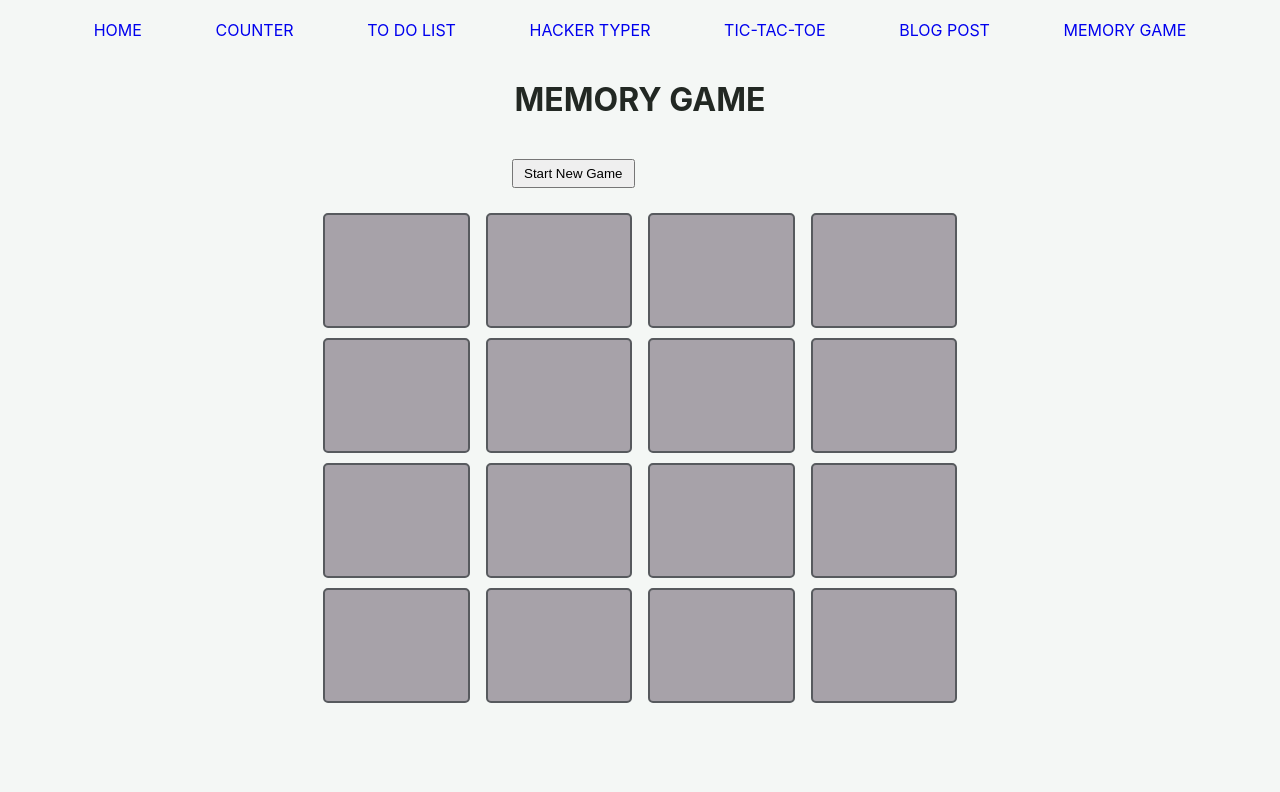
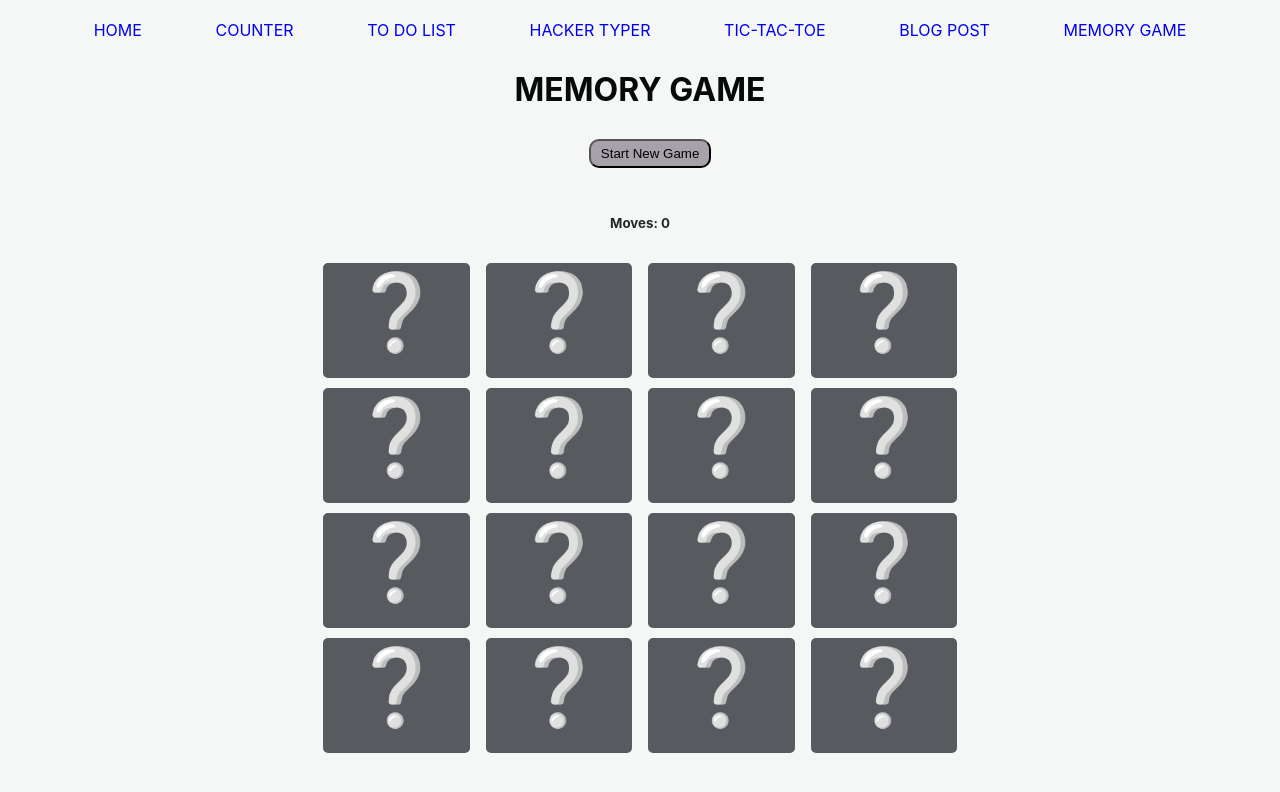
Before and after one commit to nicoleholubkova/React-apps, a React (Create React App) app: page /memoryGame in a window 1280 px wide. Shown: the top 792 px of the page. Built offline with nearby package versions, Linux system fonts and the light colour scheme.

Commit message:
memory game done

```diff
--- a/src/memoryGame/Card.tsx
+++ b/src/memoryGame/Card.tsx
@@ -1,18 +1,29 @@
+import { CardData } from "./MemoryGameApp";
 import styled from "styled-components";
 
 interface CardProps {
-  click: () => void;
-  showing: any;
-  backgroundColor: string;
+  card: CardData;
+  selectCard: (id: number) => void;
 }
 
 export const Card = (props: CardProps) => {
-  let style = {};
-  if (props.showing)
-    style = { backgroundColor: props.backgroundColor, pointerEvents: "none" };
-  return <DivWrapperCard onClick={props.click} style={style} />;
+  // const selectCard = () => {
+  //   props.selectCard(props.card.id);
+  //   // eslint-disable-next-line no-console
+  //   console.log(props.card.id);
+  // };
+  return (
+    <DivWrapperCard
+      onClick={() => {
+        props.selectCard(props.card.id);
+      }}
+    >
+      {props.card.selected || props.card.matched
+        ? props.card.symbol.emoji
+        : "❔"}
+    </DivWrapperCard>
+  );
 };
-
 const DivWrapperCard = styled.div`
   flex-basis: calc(25% - 20px);
   height: 111px;
@@ -20,6 +31,8 @@ const DivWrapperCard = styled.div`
   border-radius: 5px;
   margin: 5px 0;
   cursor: pointer;
-  background-color: #a7a2a9;
+  background-color: #575a5e;
   transition: 0.3s background-color linear;
+  text-align: center;
+  font-size: 75px;
 `;
--- a/src/memoryGame/Grid.tsx
+++ b/src/memoryGame/Grid.tsx
@@ -1,29 +1,26 @@
 import { Card } from "./Card";
-import { MemoryState } from "./MemoryGameApp";
+import { CardData } from "./MemoryGameApp";
 import styled from "styled-components";
 
 interface CardGridProps {
-  cards: MemoryState[];
-  onClick: (id: number) => void;
+  cards: CardData[];
+  selectCard: (number) => void;
 }
 
 export const CardGrid = (props: CardGridProps) => {
-  const cards = props.cards.map((card) => (
-    <Card
-      key={card.id}
-      backgroundColor={card.backgroundColor}
-      showing={card.cardState}
-      click={() => props.onClick(card.id)}
-    />
-  ));
-
-  return <DivWrapperCardGrid>{cards}</DivWrapperCardGrid>;
+  return (
+    <DivWrapperCardGrid>
+      {props.cards.map((card, index) => (
+        <Card key={index} card={card} selectCard={props.selectCard} />
+      ))}
+    </DivWrapperCardGrid>
+  );
 };
 
 const DivWrapperCardGrid = styled.div`
   display: flex;
   flex-wrap: wrap;
-  margin: auto;
+  margin: auto auto 33px auto;
   justify-content: space-around;
   padding: 0 5px;
   max-width: 650px;
--- a/src/memoryGame/MemoryGameApp.tsx
+++ b/src/memoryGame/MemoryGameApp.tsx
@@ -1,130 +1,132 @@
 import { CardGrid } from "./Grid";
 import { Helmet } from "react-helmet";
-import React, { Component } from "react";
+import { Newgame } from "./StartNewGame";
+import { useState } from "react";
 import styled from "styled-components";
 
-interface NewGameProps {
-  startNewGame: () => void;
+export interface CardData {
+  symbol: Symbol;
+  selected: boolean;
+  id: number;
+  matched: boolean;
 }
 
-export interface MemoryState {
+export interface Symbol {
   id: number;
-  cardState: number;
-  backgroundColor: string;
+  emoji: string;
 }
 
-const Newgame = (props: NewGameProps) => {
-  return <Button onClick={props.startNewGame}>Start New Game</Button>;
+const symbols = [
+  { id: 1, emoji: "🐶" },
+  { id: 2, emoji: "🐱" },
+  { id: 3, emoji: "🐼" },
+  { id: 4, emoji: "🦁" },
+  { id: 5, emoji: "🐷" },
+  { id: 6, emoji: "🐴" },
+  { id: 7, emoji: "🦓" },
+  { id: 8, emoji: "🐠" },
+];
+
+const prepareCards = (): CardData[] => {
+  return symbols
+    .concat(symbols)
+    .sort((a, b) => 0.5 - Math.random())
+    .map((symbol, index) => {
+      return {
+        symbol: symbol,
+        selected: false,
+        matched: false,
+        id: index,
+      };
+    });
 };
 
-export class MemoryGameApp extends Component<
-  {},
-  { cards: MemoryState[]; secondClick: boolean }
-> {
-  constructor(props) {
-    super(props);
-    const CardState = {
-      hiding: 0,
-      showing: 1,
-      matching: 2,
+export const MemoryGameApp = () => {
+  const [cards, setCards] = useState(prepareCards());
+  const [numberOfSelectedCard, setNumberOfSelectedCard] = useState(0);
+  const [moves, setMoves] = useState(0);
+
+  const startNewGame = () => {
+    setCards(prepareCards());
+    setNumberOfSelectedCard(0);
+    setMoves(0);
   };
-    let cards = [
-      { id: 0, cardState: CardState.hiding, backgroundColor: "red" },
-      { id: 1, cardState: CardState.hiding, backgroundColor: "red" },
-      { id: 2, cardState: CardState.hiding, backgroundColor: "navy" },
-      { id: 3, cardState: CardState.hiding, backgroundColor: "navy" },
-      { id: 4, cardState: CardState.hiding, backgroundColor: "green" },
-      { id: 5, cardState: CardState.hiding, backgroundColor: "green" },
-      { id: 6, cardState: CardState.hiding, backgroundColor: "yellow" },
-      { id: 7, cardState: CardState.hiding, backgroundColor: "yellow" },
-      { id: 8, cardState: CardState.hiding, backgroundColor: "black" },
-      { id: 9, cardState: CardState.hiding, backgroundColor: "black" },
-      { id: 10, cardState: CardState.hiding, backgroundColor: "purple" },
-      { id: 11, cardState: CardState.hiding, backgroundColor: "purple" },
-      { id: 12, cardState: CardState.hiding, backgroundColor: "pink" },
-      { id: 13, cardState: CardState.hiding, backgroundColor: "pink" },
-      { id: 14, cardState: CardState.hiding, backgroundColor: "lightskyblue" },
-      { id: 15, cardState: CardState.hiding, backgroundColor: "lightskyblue" },
-    ];
 
-    cards = this.shuffle(cards);
-    this.state = { cards, secondClick: false };
-  }
+  /**
+   * inspiration for game logic: https://github.com/Ronnehag/reactjs-memory-game/blob/master/src/components/GameBoard.js, https://github.com/kurtpetrek/react-memory-game/blob/master/src/MemoryGame.js
+   * When 2 cards are selected, if their symbol match, assign cleared to true and check if game is over. If they don't match, assign a temporary const to identity which cards need to be closed in case 2 cards were flipped, and call the function to close those 2 cards. In any case, the move number is incremented by one.
+   */
 
-  shuffle = (arr) => arr.sort(() => 0.5 - Math.random());
-
-  startNewGame = () => {
-    const cards = [...this.state.cards];
-    cards.map((card) => {
-      return { ...card, cardState: 0 };
-    });
-    this.setState({ cards });
-  };
-  onClick = (id: number) => {
-    const showingCards = this.state.cards.map((card) => {
+  const selectCard = (id: number) => {
+    if (numberOfSelectedCard >= 2) return;
+    setCards((prevState) => {
+      const copy = prevState.map((card) => {
         if (card.id === id) {
-        return { ...card, cardState: 1 };
+          return { ...card, selected: true };
         }
         return card;
       });
-    const { secondClick } = this.state;
 
-    const showingCardsIds = showingCards
-      .filter((card) => card.cardState === 1)
-      .map((card) => card.id);
+      const selected = copy.filter((card) => card.selected);
+      if (selected.length >= 2) {
+        // found match ? clear it :
+        if (selected[0].symbol === selected[1].symbol)
+          matchCard(selected[0].symbol);
+        setMoves((prevState) => prevState + 1);
+        setTimeout(() => unselectAll(), 500);
+      }
 
-    const card1 = showingCards.filter((card) => card.id === showingCardsIds[0]);
-    const card1color = card1[0].backgroundColor;
-
-    if (secondClick) {
-      const card2 = showingCards.filter(
-        (card) => card.id === showingCardsIds[1]
-      );
-      const card2color = card2[0].backgroundColor;
-      if (card1color === card2color) {
-        const matchedCards = showingCards.map((card) =>
-          showingCardsIds.includes(card.id) ? { ...card, cardState: 2 } : card
-        );
-        this.setState({ cards: matchedCards, secondClick: false });
-        return;
-      } else if (card1color !== card2color) {
-        const notMatchedCards = showingCards.map((card) =>
-          showingCardsIds.includes(card.id) ? { ...card, cardState: 0 } : card
-        );
-        this.setState({ cards: showingCards }, () =>
-          setTimeout(
-            () => this.setState({ cards: notMatchedCards, secondClick: false }),
-            300
-          )
-        );
-        return;
-      }
-    }
-    this.setState({ cards: showingCards, secondClick: true });
+      return copy;
+    });
+    setNumberOfSelectedCard((prevState) => prevState + 1);
   };
 
-  render() {
+  const matchCard = (symbol: Symbol) => {
+    setCards((prevState) => {
+      const copy = prevState.map((card) => {
+        if (card.symbol === symbol) {
+          return { ...card, cleared: true };
+        }
+        return card;
+      });
+
+      /**
+       * Check if all the couples have been matched
+       */
+      const allCardsMatch = copy.filter((card) => !card.matched).length <= 0;
+      if (allCardsMatch) {
+        setTimeout(() => startNewGame(), 800);
+      }
+      return copy;
+    });
+  };
+  /**
+   * If two selected cards doesn't match, this function is called to turn those cards back.
+   */
+  const unselectAll = () => {
+    setCards((prevState) => {
+      return prevState.map((card) => {
+        return { ...card, selected: false };
+      });
+    });
+    setNumberOfSelectedCard(0);
+  };
+
   return (
     <div>
       <Helmet>
         <style>{"body { background-color: #F4F7F5}"}</style>
       </Helmet>
       <H1>Memory game</H1>
-        <Newgame startNewGame={this.startNewGame} />
-        <CardGrid onClick={this.onClick} cards={this.state.cards} />
+      <Newgame startNewGame={startNewGame} moves={moves} />
+      <CardGrid cards={cards} selectCard={selectCard} />
     </div>
   );
-  }
-}
+};
 
 const H1 = styled.h1`
   text-align: center;
   text-transform: uppercase;
-  margin: 40px;
-  color: #222823;
+  margin: 30px;
+  color: #08090a;
 `;
-
-const Button = styled.button`
-  padding: 5px 10px;
-  margin: 0 0 20px 40%;
-`;
--- /dev/null
+++ b/src/memoryGame/StartNewGame.tsx
@@ -0,0 +1,33 @@
+import styled from "styled-components";
+
+interface NewGameProps {
+  startNewGame: () => void;
+  moves: number;
+}
+
+export const Newgame = (props: NewGameProps) => {
+  return (
+    <div>
+      <Button onClick={props.startNewGame}>Start New Game</Button>
+      <H5>Moves: {props.moves} </H5>
+    </div>
+  );
+};
+
+const Button = styled.button`
+  padding: 5px 10px;
+  margin: 0 0 20px 46%;
+  background-color: #a7a2a9;
+  border-radius: 10px;
+
+  &:hover {
+    background-color: #222823;
+    color: white;
+  }
+`;
+
+const H5 = styled.h5`
+  text-align: center;
+  padding: 5px;
+  color: #222823;
+`;
```
Lines whose indentation alone changed are shown as unchanged.
